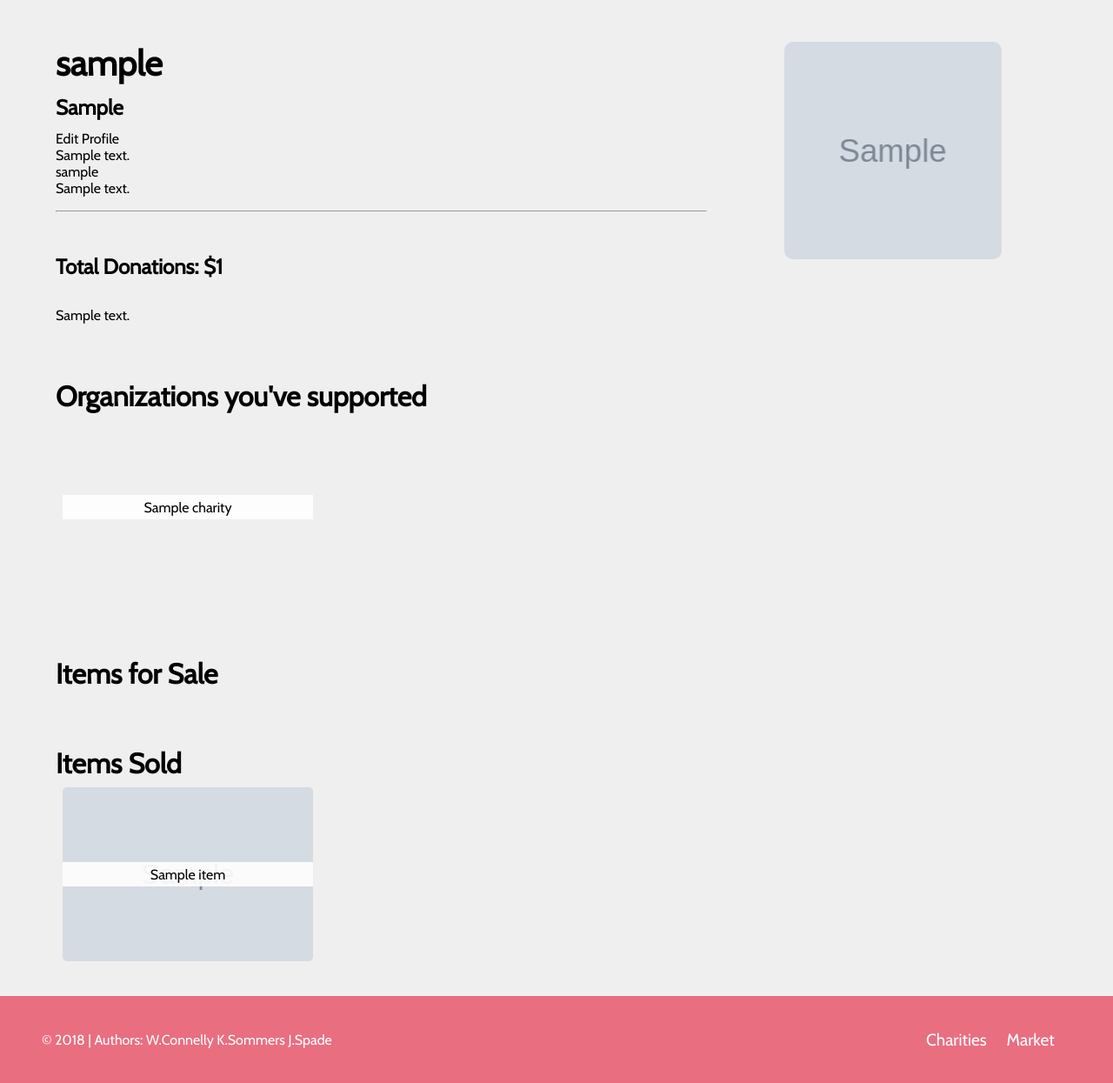
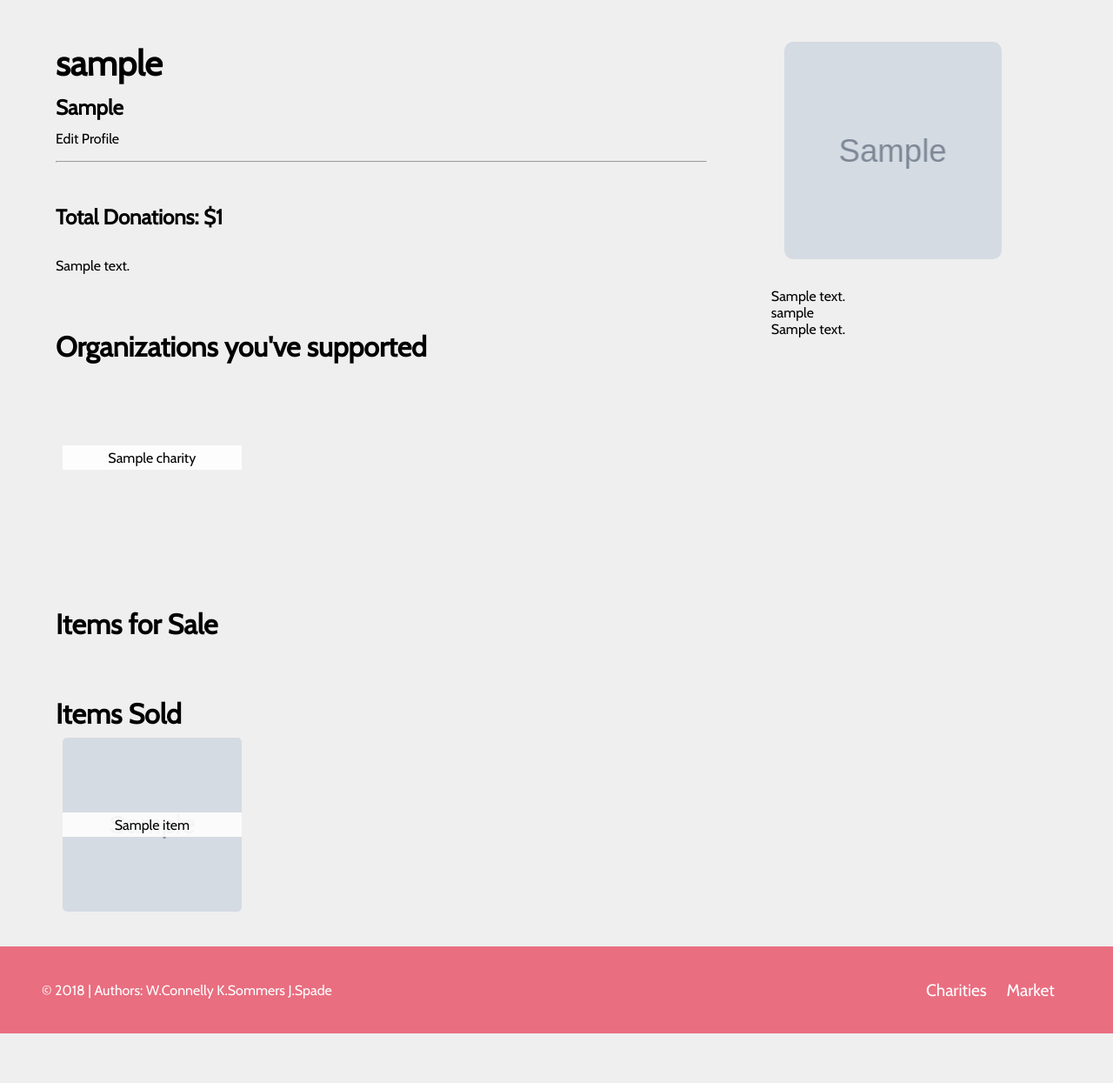
Before and after one commit to kcsommers/goodmarket, a Django app: page /profile/ in a window 1280 px wide. Shown: the part 100-1345 px from the top of the page at 87% size. After the commit the page ends 1288 px from the top, so only its background shows below. Run offline with Django 3.2, Linux system fonts and the light colour scheme; a user stored in the database is signed in; tables that the repository leaves empty hold one stand-in row (values such as "Sample post"); grey boxes marked "Sample" are stand-in pictures; some libraries are stand-ins or nearby versions.

Commit message:
added grid to display reviews correctly

```diff
--- a/main_app/static/css/main.css
+++ b/main_app/static/css/main.css
@@ -566,9 +566,14 @@ textarea {
 	flex-direction: column;
   }
 
-  .Site-content {
+.Site-content {
 	flex: 1;
-  }
+}
+
+.grid-container {
+	display: grid;
+	grid-template-columns: 2.5fr 1fr;
+}
 
 @media only screen and (max-width:540px) {
 	.content {
--- a/main_app/templates/profile.html
+++ b/main_app/templates/profile.html
@@ -13,13 +13,6 @@
 			</div>
 			<div style="background-image: url(/media/{{profile.image}})" class="profile-picture">
 			</div>
-			{% for review in reviews %}
-				<div>
-					<p>{{ review.reviewer }}</p>
-					<p>{{ review.seller }}</p>
-					<p>{{ review.comment }}</p>
-				</div>
-			{% endfor %}
 		</div>
 		<hr />
 		<div class="profile-row" id="profile-r2">
@@ -30,6 +23,8 @@
 				<p>{{profile.bio}}</p>
 			</div>
 		</div>
+		<div class="grid-container">
+			<div class="grid-item">
 				<div class="profile-row" id="profile-r3">
 					<h4>Organizations you've supported</h4>
 					<div class="profile-charities">
@@ -61,6 +56,17 @@
 					</div>
 				</div>
 			</div>
+			<div class="grid-item">
+				{% for review in reviews %}
+					<div>
+						<p>{{ review.reviewer }}</p>
+						<p>{{ review.seller }}</p>
+						<p>{{ review.comment }}</p>
+					</div>
+				{% endfor %}
+			</div>
+		</div>
+	</div>
 </section>
 
 {% endblock %}
```
Lines whose indentation alone changed are shown as unchanged.
